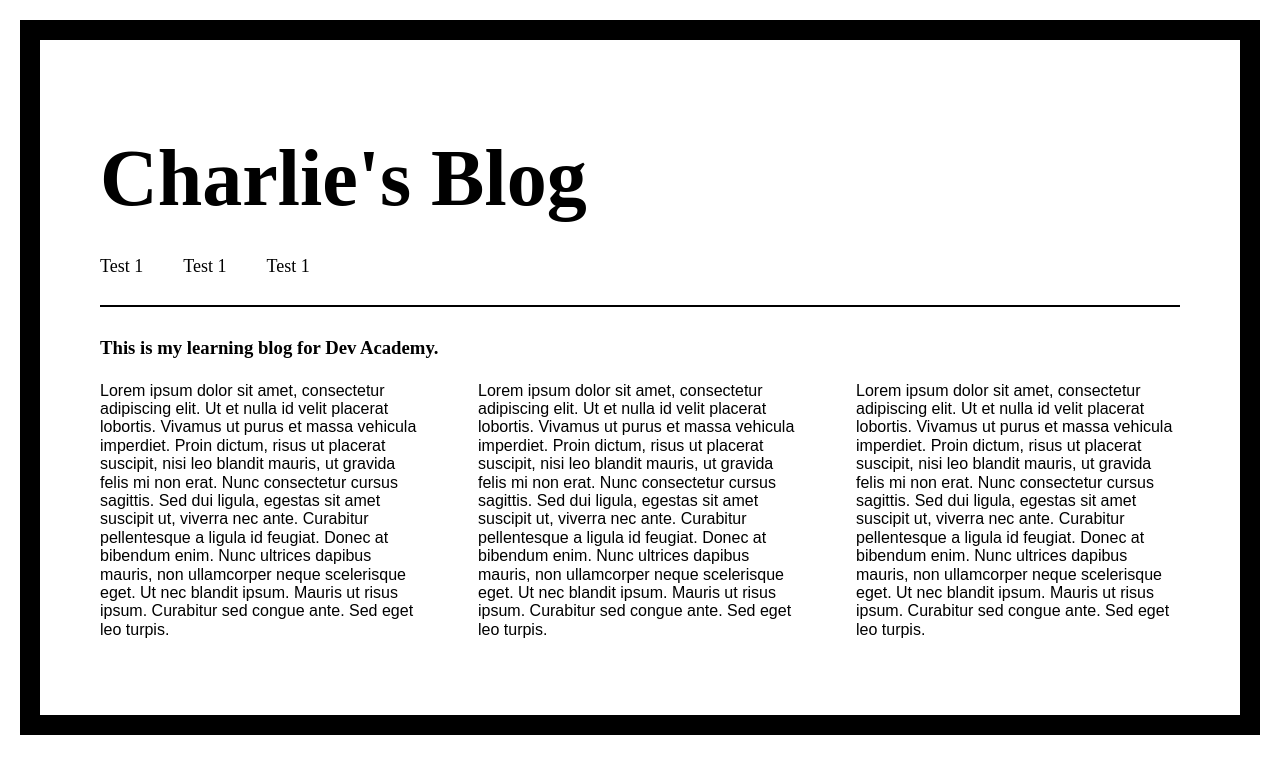
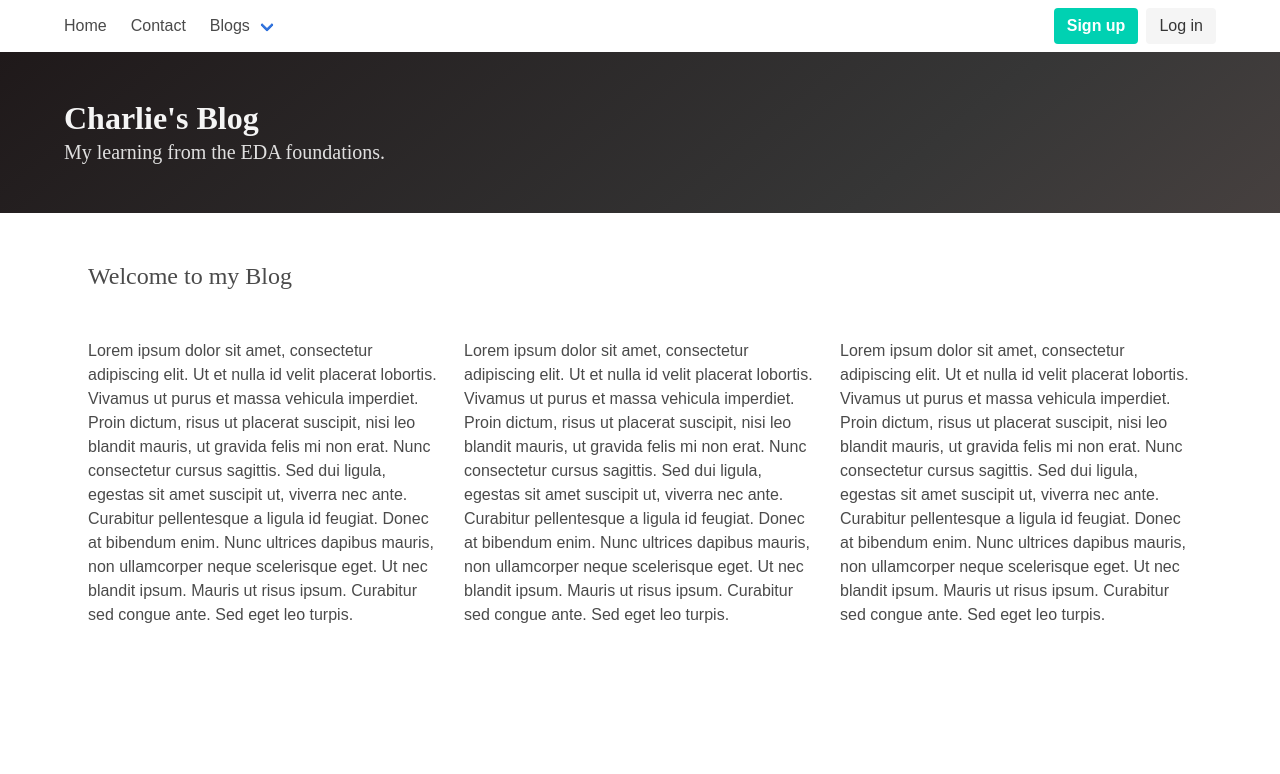
Before and after one commit to coppinger/coppinger.github.io, a plain HTML site: page index.html in a window 1280 px wide. Drawn offline with nearby package versions, Linux system fonts and the light colour scheme.

```diff
--- a/index.html
+++ b/index.html
@@ -1,46 +1,116 @@
 <!DOCTYPE html>
 <html>
   <head>
+
     <title>Charlie's EDA Blog</title>
+
     <meta charset="UTF-8">
-    <link href="styles/reset.css" rel="stylesheet" type="text/css" />
+
+    <meta name="viewport" content="width=device-width, initial-scale=1">
+
+    <!-- <link href="styles/reset.css" rel="stylesheet" type="text/css" /> -->
+
     <link href="styles/main.css" rel="stylesheet" type="text/css" />
+
+    <link rel="stylesheet" href="https://cdnjs.cloudflare.com/ajax/libs/bulma/0.7.5/css/bulma.min.css">
+
+    <script defer src="https://use.fontawesome.com/releases/v5.3.1/js/all.js"></script>
+
   </head>
 
   <body>
-    <div id="container">
 
-      <h1 class="main-title">Charlie's Blog</h1>
+<div class="container">
+      <nav class="navbar" role="navigation" aria-label="main navigation">
+          <div class="navbar-brand">
 
-      <nav class="navbar">
-        <li id="nav">
-          <ul class="nav-item"><a href="#">Test 1</a></ul>
-          <ul class="nav-item"><a href="#">Test 1</a></ul>
-          <ul class="nav-item"><a href="#">Test 1</a></ul>
-        </li>
-      </nav>
+            <a role="button" class="navbar-burger burger" aria-label="menu" aria-expanded="false" data-target="navbarBasicExample">
+              <span aria-hidden="true"></span>
+              <span aria-hidden="true"></span>
+              <span aria-hidden="true"></span>
+            </a>
+          </div>
 
-      <hr class="nav-div"/>
+          <div id="navbarBasicExample" class="navbar-menu">
+            <div class="navbar-start">
+              <a class="navbar-item" href="index.html">
+                Home
+              </a>
 
-      <h3 class="sub-heading">This is my learning blog for Dev Academy.</h3>
+              <a class="navbar-item">
+                Contact
+              </a>
+
+              <div class="navbar-item has-dropdown is-hoverable">
+                <a class="navbar-link">
+                  Blogs
+                </a>
+
+                <div class="navbar-dropdown">
+                  <a class="navbar-item" href="blog/sprint2_technical.html">
+                    CSS Layout
+                  </a>
+                  <hr class="navbar-divider">
+                  <a class="navbar-item">
+                    Report an issue
+                  </a>
+                </div>
+              </div>
+            </div>
+
+            <div class="navbar-end">
+              <div class="navbar-item">
+                <div class="buttons">
+                  <a class="button is-primary">
+                    <strong>Sign up</strong>
+                  </a>
+                  <a class="button is-light">
+                    Log in
+                  </a>
+                </div>
+              </div>
+            </div>
+          </div>
+        </nav>
+      </div>
+
+
+      <section class="hero is-dark is-bold">
+          <div class="hero-body">
+            <div class="container">
+              <h1 class="title">
+                Charlie's Blog
+              </h1>
+              <h2 class="subtitle">
+                My learning from the EDA foundations.
+              </h2>
+            </div>
+          </div>
+        </section>
+
+
+<div class="section container">
+      <h4 class="subtitle is-4">Welcome to my Blog</h4>
+      <br/>
       <div id="content">
-          <div class="row">
-            <div class="col-3">
+          <div class="columns">
+            <div class="column">
               <p>
                 Lorem ipsum dolor sit amet, consectetur adipiscing elit. Ut et nulla id velit placerat lobortis. Vivamus ut purus et massa vehicula imperdiet. Proin dictum, risus ut placerat suscipit, nisi leo blandit mauris, ut gravida felis mi non erat. Nunc consectetur cursus sagittis. Sed dui ligula, egestas sit amet suscipit ut, viverra nec ante. Curabitur pellentesque a ligula id feugiat. Donec at bibendum enim. Nunc ultrices dapibus mauris, non ullamcorper neque scelerisque eget. Ut nec blandit ipsum. Mauris ut risus ipsum. Curabitur sed congue ante. Sed eget leo turpis.
               </p>
             </div>
-            <div class="col-3">
+            <div class="column">
                 <p>
                   Lorem ipsum dolor sit amet, consectetur adipiscing elit. Ut et nulla id velit placerat lobortis. Vivamus ut purus et massa vehicula imperdiet. Proin dictum, risus ut placerat suscipit, nisi leo blandit mauris, ut gravida felis mi non erat. Nunc consectetur cursus sagittis. Sed dui ligula, egestas sit amet suscipit ut, viverra nec ante. Curabitur pellentesque a ligula id feugiat. Donec at bibendum enim. Nunc ultrices dapibus mauris, non ullamcorper neque scelerisque eget. Ut nec blandit ipsum. Mauris ut risus ipsum. Curabitur sed congue ante. Sed eget leo turpis.
                 </p>
               </div>
-              <div class="col-3">
+              <div class="column">
                   <p>
                     Lorem ipsum dolor sit amet, consectetur adipiscing elit. Ut et nulla id velit placerat lobortis. Vivamus ut purus et massa vehicula imperdiet. Proin dictum, risus ut placerat suscipit, nisi leo blandit mauris, ut gravida felis mi non erat. Nunc consectetur cursus sagittis. Sed dui ligula, egestas sit amet suscipit ut, viverra nec ante. Curabitur pellentesque a ligula id feugiat. Donec at bibendum enim. Nunc ultrices dapibus mauris, non ullamcorper neque scelerisque eget. Ut nec blandit ipsum. Mauris ut risus ipsum. Curabitur sed congue ante. Sed eget leo turpis.
                   </p>
                 </div>
           </div>
-    </div>
+          </div>
+        </div>
   </body>
 </html>
--- a/styles/main.css
+++ b/styles/main.css
@@ -38,23 +38,6 @@
     padding-inline-start: 0;
 }
 
-#container
-{
-    padding:80px;
-    margin:20px;
-    box-shadow:inset 0px 0px 0px 20px black;
-}
-
-#content
-{
-
-}
-
-.main-title
-{
-    font-size:80px;
-}
-
 .navbar
 {
     width: 100%;
@@ -67,7 +50,6 @@
 {
     list-style: none;
     display:flex;
-    margin-bottom:20px;
 }
 
 .nav-item
@@ -85,20 +67,25 @@
     font-family: 'Libre Baskerville', serif;
 }
 
-.row
-{
-    width:100%;
-    display:flex;
-    justify-content: space-between;
-}
-
-.col-3
-{
-    width:30%;
-}
-
 .nav-div
 {
     margin-bottom:30px;
     border:1px solid black;
 }
+
+.has-image-centered
+{
+    margin-left: auto;
+    margin-right: auto;
+}
+
+.has-image-ceneterd-fixed
+{
+    left:0;
+    right:0;
+}
+
+.is-fixed
+{
+    position:fixed;
+}
```
Also changed, not shown: blog/sprint2_technical.html (added, +137 -0 lines), blog/display-diagram.png (added).
